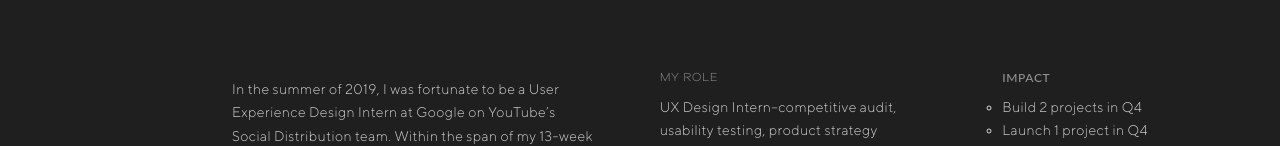
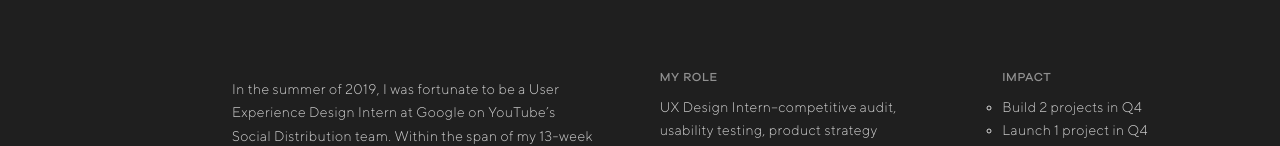
Before and after one commit to MussadiqKhan/rebeccas-site, a React (Create React App) app: page /google in a window 1280 px wide. Shown: the part 659-805 px from the top of the page. Built offline with nearby package versions, Linux system fonts and the light colour scheme.

Commit message:
font updated

```diff
--- a/src/App.css
+++ b/src/App.css
@@ -9,14 +9,14 @@
   font-weight: bold;
 }
 @font-face {
-  src: url(./Font/GalanoGrotesque-Thin.ttf);
+  src: url(./Font/GalanoGrotesque-Light.ttf);
   font-family: "Galano Grotesque";
   font-weight: 300;
 }
 @font-face {
   src: url(./Font/GalanoGrotesque-Medium.ttf);
   font-family: "Galano Grotesque";
-  font-weight: normal;
+  font-weight: 500;
 }
 /* @font-face {
   src: url(./Font/GalanoGrotesque-Light.ttf);
@@ -246,7 +246,6 @@
   margin-top: 160px;
 }
 .overview-text p {
-  font-weight: 300;
   font-size: 14px;
   line-height: 170%;
   color: #323232;
@@ -335,11 +334,7 @@
 
   color: #3d3d3d;
 }
-.Overview,
-.Learning {
-  text-decoration: line-through;
-  color: black;
-}
+
 .image {
   position: absolute;
   top: 78%;
@@ -454,7 +449,7 @@
 .research-1 p {
   font-family: TT Norms;
   font-style: normal;
-  font-weight: normal;
+  font-weight: 300;
   font-size: 14px;
   line-height: 170%;
   max-width: 550px;
@@ -508,7 +503,6 @@
   color: #3d3d3d;
   margin-bottom: 10px;
   font-family: Galano Grotesque;
-  font-style: normal;
   font-weight: 300;
 }
 .research-3 {
@@ -524,7 +518,6 @@
   max-width: 550px;
   color: #242424;
   font-family: TT Norms;
-  font-style: normal;
   font-weight: 300;
 }
 .research-4 {
@@ -540,8 +533,6 @@
   font-size: 25px;
   line-height: 190%;
   font-family: Galano Grotesque;
-  font-style: normal;
-  font-weight: 300;
 
   text-align: center;
 
@@ -580,9 +571,9 @@
   line-height: 170%;
   color: #242424;
   font-family: TT Norms;
-  font-style: normal;
 }
-.design img {
+.design img,
+.design-2 img {
   max-width: 100%;
   margin-top: 30px;
 }
@@ -631,8 +622,6 @@
   letter-spacing: 0.06em;
   color: #4ba1ca;
   font-family: Galano Grotesque;
-  font-style: normal;
-  font-weight: 500;
 }
 .interaction-text p {
   font-size: 14px;
--- a/src/components/challenge.js
+++ b/src/components/challenge.js
@@ -4,7 +4,7 @@
 
 const Challenge = () => {
   return (
-    <div id="Define">
+    <div>
       <div className="container">
         <div className="challenge-text">
           <h3>The Challenge</h3>
--- a/src/components/clynx.js
+++ b/src/components/clynx.js
@@ -25,7 +25,11 @@
             ]}
           />
           <div className="container">
-            <div className="google-sub" style={{ paddingBottom: "20%" }}>
+            <div
+              id="Define"
+              className="google-sub"
+              style={{ paddingBottom: "20%" }}
+            >
               <div className="text-1">
                 <p className="top-text">INTERACTION DESIGN ・ FALL 2018</p>
                 <h1>Clynx Dashboard</h1>
--- a/src/components/google.js
+++ b/src/components/google.js
@@ -53,6 +53,8 @@
                   marginBottom: "10px",
                   fontFamily: "Galano Grotesque",
                   fontStyle: "normal",
+                  color: "#919191",
+                  fontWeight: "500",
                 }}
               >
                 MY ROLE
@@ -92,6 +94,8 @@
                   marginTop: "10px",
                   fontFamily: "Galano Grotesque",
                   fontStyle: "normal",
+                  color: "#919191",
+                  fontWeight: "500",
                 }}
               >
                 MY CONTRIBUTIONS
@@ -105,7 +109,17 @@
               </ul>
             </div>
             <div className="text-3">
-              <p style={{ marginBottom: "10px" }}>IMPACT</p>
+              <p
+                style={{
+                  marginBottom: "10px",
+                  fontFamily: "Galano Grotesque",
+                  fontStyle: "normal",
+                  color: "#919191",
+                  fontWeight: "500",
+                }}
+              >
+                IMPACT
+              </p>
               <ul>
                 <li>Build 2 projects in Q4</li>
                 <li>Launch 1 project in Q4</li>
--- a/src/components/learning.js
+++ b/src/components/learning.js
@@ -1,5 +1,6 @@
 import React from "react";
 import hands from "../images/hands.png";
+import story from "../images/story.png";
 import mobile from "../images/mobilehand.png";
 import bg1 from "../images/bg1.png";
 import bg2 from "../images/bg2.png";
@@ -13,8 +14,8 @@
           <div className="learning-1">
             <h2>Learnings</h2>
           </div>
-          <div className="learning-2">
-            <img src={hands} alt="hands" />
+          <div className="learning-2" style={{ marginTop: "25px" }}>
+            <img src={story} alt="hands" />
             <h3>Storytelling + presentation skill</h3>
             <p>
               In order to build upon my storytelling skills, I actively sought
--- a/src/components/menu.js
+++ b/src/components/menu.js
@@ -2,7 +2,7 @@
 import AnchorLink from "react-anchor-link-smooth-scroll";
 
 const Menu = (props) => {
-  const [menu, setMenu] = useState("");
+  const [menu, setMenu] = useState("Define");
 
   const onClick = (location) => {
     setMenu(location);
--- a/src/components/research.js
+++ b/src/components/research.js
@@ -70,7 +70,7 @@
               lineHeight: "140%",
               color: "#989898",
               fontFamily: "Galano Grotesque",
-              fontWeight: "300",
+              fontWeight: "normal",
               fontStyle: "normal",
             }}
           >
```
Also changed, not shown: src/images/hands.png, src/images/story.png (added).
